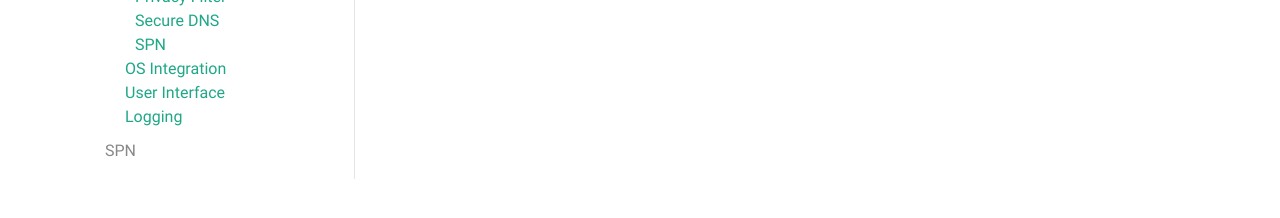
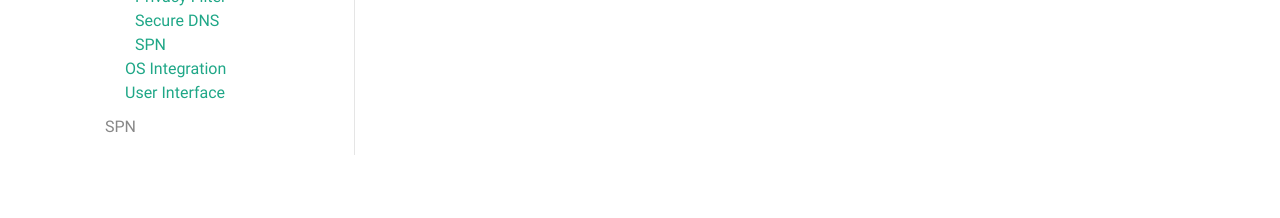
Before and after one commit to safing/docs, a Jekyll site: the page built from index.md, in a window 1280 px wide. Shown: the part 440-658 px from the top of the page. Built offline with Jekyll 4.4.1, drawn with Linux system fonts in a browser that asks for light colours.

Commit message:
Remove Logging as subpage since it is part of fundamentals

```diff
--- a/_data/menus.yml
+++ b/_data/menus.yml
@@ -22,6 +22,4 @@ items:
               - title: SPN
           - title: OS Integration
           - title: User Interface
-          - title: Logging
-            path: logs
   - title: SPN
```
Also changed, not shown: portmaster/architecture/logs.md (deleted, +0 -6 lines).
